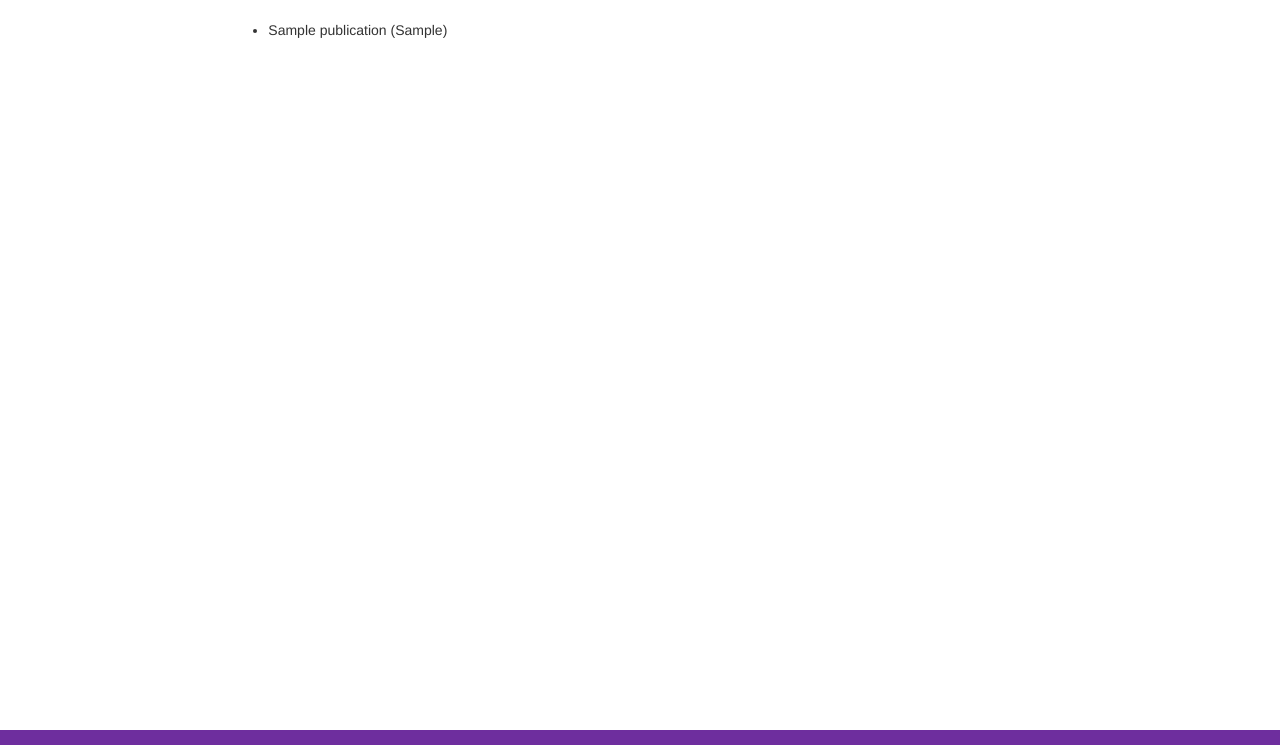
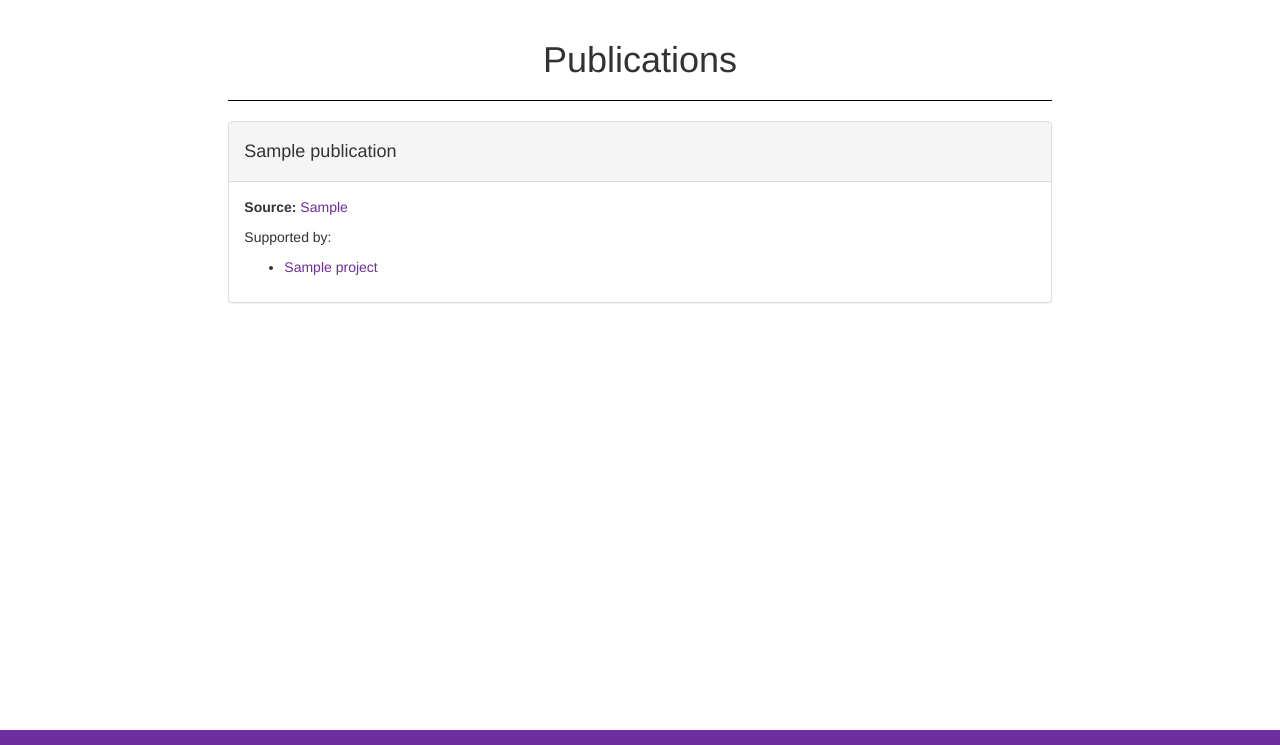
Before and after one commit to workflowr/workflowr.io-django, a Django app: page /publications/ in a window 1280 px wide. Shown: the part 52-797 px from the top of the page. Run offline with Django 3.2, Linux system fonts and the light colour scheme; tables that the repository leaves empty hold one stand-in row (values such as "Sample post"); some libraries are stand-ins or nearby versions; grey boxes are pictures that could not be loaded.

Commit message:
Style publication list.

```diff
--- a/projects/models.py
+++ b/projects/models.py
@@ -56,5 +56,9 @@ class Project(models.Model):
     tags = models.ManyToManyField(Tag)
     publications = models.ManyToManyField(Publication, blank=True)
 
+    def get_absolute_url(self):
+        return reverse('projects:project_detail',
+                       args=[self.platform.name, self.author.name, self.name])
+
     def __str__(self):
         return self.name
--- a/templates/projects/publication_list.html
+++ b/templates/projects/publication_list.html
@@ -1,13 +1,37 @@
 {% extends "base.html" %}
+{% load static %}
+
+{% block title %}Publications{% endblock %}
+
+{% block style %}
+<link rel="stylesheet" href="{% static 'styles/project_list.css' %}">
+{% endblock %}
 
 {% block content %}
 
+<h1>Publications</h1>
 {% if publication_list %}
-    <ul>
     {% for publication in publication_list %}
-        <li>{{ publication.title }} ({{ publication.doi }})</li>
+      <div class="panel panel-default">
+        <div class="panel-heading">
+              <h4>{{ publication.title }}</h4>
+        </div>
+        <div class="panel-body">
+          <p>
+            <strong>Source:</strong>
+            <a href="https://doi.org/{{ publication.doi }}">{{ publication.doi }}</a>
+          </p>
+          {% if publication.project_set.all %}
+            <p>Supported by:</p>
+            <ul>
+            {% for project in publication.project_set.all %}
+              <li><a href="{{ project.get_absolute_url }}">{{ project.name }}</a></li>
+            {% endfor %}
+            </ul>
+          {% endif %}
+        </div>
+      </div>
     {% endfor %}
-    </ul>
 {% else %}
     <p>No publications have been added.</p>
 {% endif %}
```
